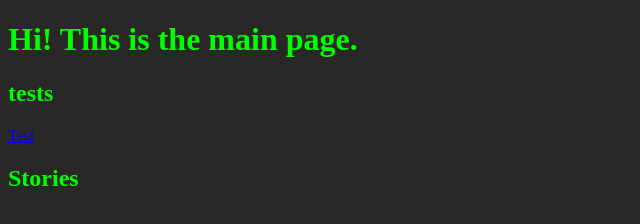
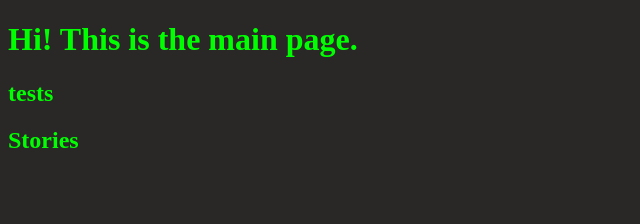
Before and after one commit to Raven-Miller/InThisDullTown, an Eleventy site: page index.njk in a window 1280 px wide. Shown: the whole page, without its empty margins (0-640 px from the left). Built offline with nearby package versions, Linux system fonts and the light colour scheme; Eleventy itself is replaced by a stand-in of ours; files that its build step writes are made by us from their sources.

Commit message:
Update index.njk

```diff
--- a/index.njk
+++ b/index.njk
@@ -24,7 +24,6 @@ layout: base.njk
         </a>
       {% endfor %}
     </div>
-    <a href="test.html">Test</a>
 
     <h2>Stories</h2>
     {% for story in collections.stories %}
```
